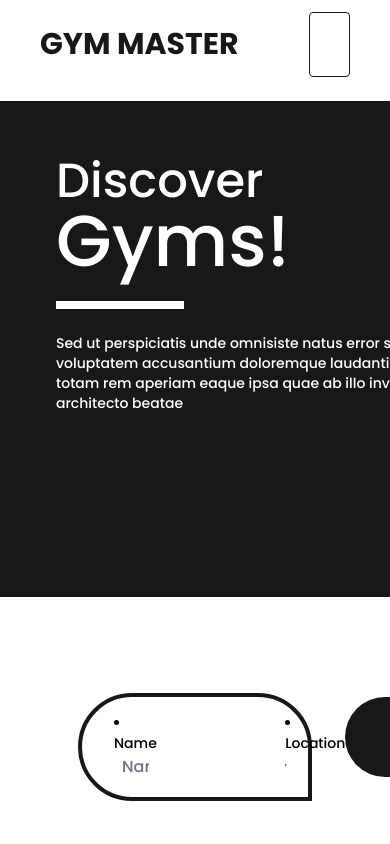
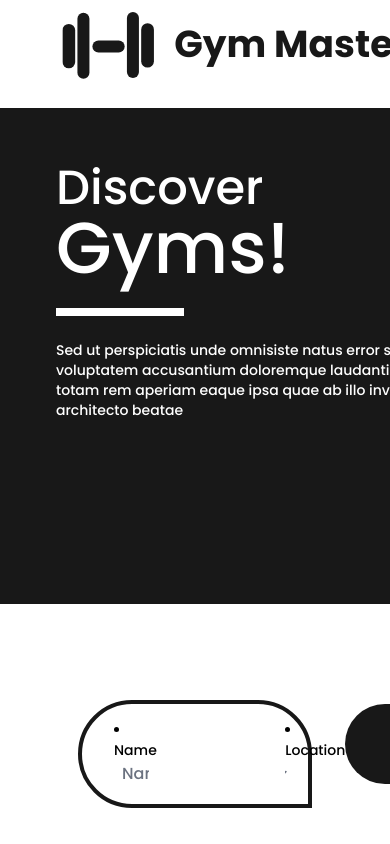
Before and after one commit to Elouaeramine/Gym-Master-ClientSide, an Angular app: page /discovergyms in a window 390 px wide. Shown: the top 844 px of the page. Built offline with nearby package versions, Linux system fonts and the light colour scheme; what @tailwindcss/typography, ng-validate-equal would draw is missing.

Commit message:
fixed nabar & added logo

```diff
--- a/src/app/login/login.component.html
+++ b/src/app/login/login.component.html
@@ -6,6 +6,7 @@
   >
 
      <label for="fname" class="font-medium text-base">First name*</label><br>
+
       <input
       ngModel
       #fname="ngModel"
--- a/src/app/shared/navbar/navbar.component.html
+++ b/src/app/shared/navbar/navbar.component.html
@@ -1,14 +1,12 @@
-<nav class="relative flex flex-wrap items-center justify-between px-2 py-3 bg-white mb-3 ">
-  <div class="container px-4 mx-auto flex flex-wrap items-center justify-between">
-    <div class="w-full relative flex justify-between lg:w-auto px-4 lg:static lg:block lg:justify-start">
-      <a class="font-semibold text-3xl font-bold text-cod-gray-500 font-poppins leading-relaxed inline-block mr-4 py-2 whitespace-nowrap" href="#">
-        GYM MASTER
-      </a>
-      <button class="text-cod-gray-500 cursor-pointer text-xl leading-none px-3 py-1 border border-solid border-transparent rounded bg-transparent block lg:hidden outline-none focus:outline-none" type="button" (click)="toggleNavbar()">
-        <i class="fas fa-bars"></i>
-      </button>
+<nav class="relative flex flex-row items-center justify-between p-0 bg-white mb-3  mx-0 w-full ">
+
+    <div class="relative flex  justify-between lg:w-auto lg:static lg:justify-start ">
+
+        <!-- <svg width="200" height="200"> -->
+          <svg class="h-24 m-0 p-0 w-min flex-1 justify-self-start  transform scale-75" xmlns="http://www.w3.org/2000/svg" width="463" height="89" viewBox="0 0 -100 -100"><defs><style>.a,.b{fill:#181818;}.a{font-size:50px;font-family:Poppins-Bold, Poppins;font-weight:700;}</style></defs><g transform="translate(-147 -39)"><text class="a" transform="translate(296 99)"><tspan x="0" y="0">Gym Master</tspan></text><g transform="translate(-4336 -1162)"><rect class="b" width="16" height="88" rx="8" transform="translate(4569 1201)"/><rect class="b" width="17" height="59" rx="8.5" transform="translate(4588 1216)"/><rect class="b" width="16" height="88" rx="8" transform="translate(4503 1202)"/><rect class="b" width="17" height="59" rx="8.5" transform="translate(4483 1217)"/><rect class="b" width="16" height="43" rx="8" transform="translate(4566 1239) rotate(90)"/></g></g></svg>
+
     </div>
-    <div [ngClass]="{'hidden': !showMenu, 'flex': showMenu}" class="lg:flex lg:flex-grow items-center">
+    <div [ngClass]="{'hidden': !showMenu, 'flex': showMenu}" class="lg:flex lg:flex-grow items-center w-screen p-0">
       <ul class="flex flex-col lg:flex-row list-none ml-auto">
         <li class="nav-item">
           <a class="px-3 py-2 flex items-center text-lg font-poppins leading-snug text-cod-gray-500 hover:underline" href="/home">
@@ -21,7 +19,7 @@
           </a>
         </li>
         <li class="nav-item">
-          <a class="px-3 py-2 flex items-center text-lg font-poppins leading-snug text-cod-gray-500 hover:underline" href="#">
+          <a class="px-3 py-2 flex items-center text-lg font-poppins leading-snug text-cod-gray-500 hover:underline" href="/blog">
             <span class="ml-2 lg:my-2">Blog</span>
           </a>
         </li>
@@ -39,5 +37,5 @@
         </li>
       </ul>
     </div>
-  </div>
+
 </nav>
--- a/src/app/shared/navbar/navbar.component.scss
+++ b/src/app/shared/navbar/navbar.component.scss
@@ -0,0 +1,3 @@
+svg {
+
+}
```
